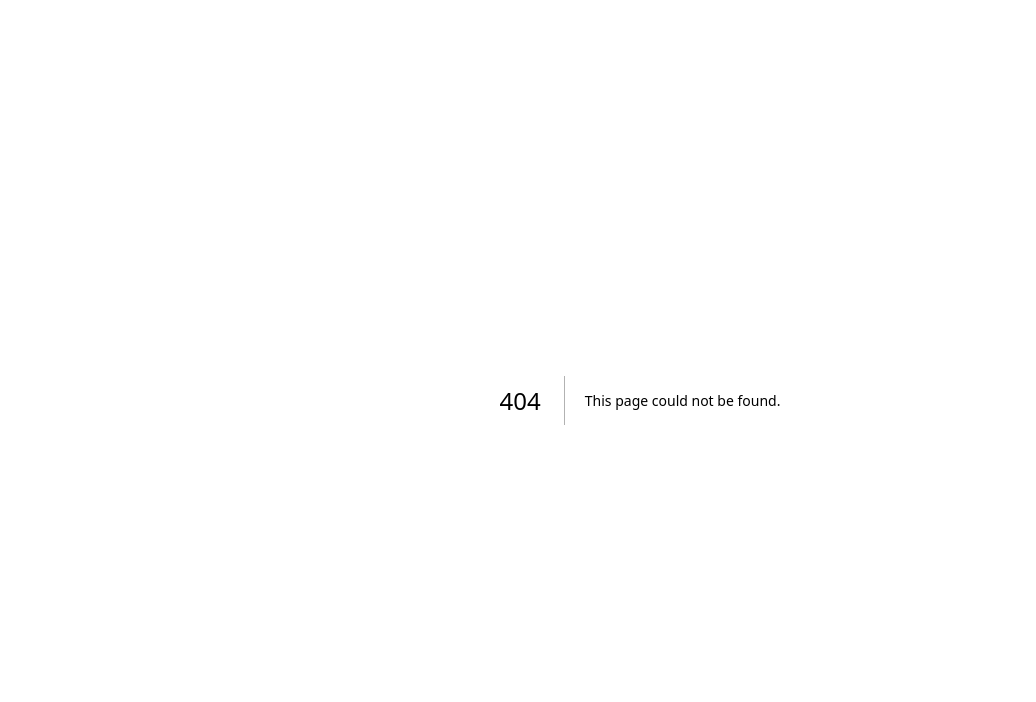
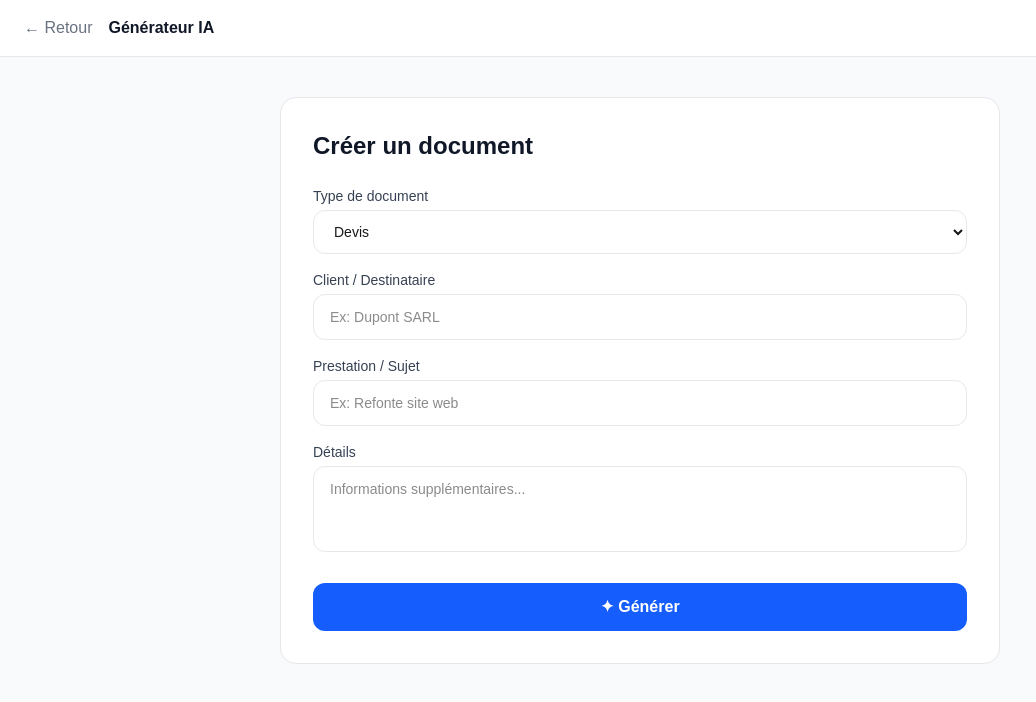
Before and after one commit to 4pnhds49yb-cmyk/easyadmin-ai, a Next.js app: page /dashboard/generateur in a window 1280 px wide. Before the commit this address had no page. Shown: the top 702 px of the page, without its empty margins (0-1036 px from the left). Built offline with nearby package versions, Linux system fonts and the light colour scheme.

Commit message:
Générateur IA ajouté

```diff
--- a/package.json
+++ b/package.json
@@ -12,6 +12,7 @@
     "@supabase/ssr": "^0.12.0",
     "@supabase/supabase-js": "^2.108.2",
     "next": "16.2.9",
+    "openai": "^6.45.0",
     "react": "19.2.4",
     "react-dom": "19.2.4"
   },
--- /dev/null
+++ b/src/app/api/generate/route.ts
@@ -0,0 +1,41 @@
+import { NextRequest, NextResponse } from 'next/server'
+import OpenAI from 'openai'
+
+const openai = new OpenAI({
+  apiKey: process.env.OPENAI_API_KEY,
+})
+
+export async function POST(req: NextRequest) {
+  const { type, data } = await req.json()
+
+  const prompts: Record<string, string> = {
+    devis: `Tu es un assistant professionnel. Génère un devis professionnel en français pour :
+- Client : ${data.client}
+- Prestation : ${data.prestation}
+- Détails : ${data.details}
+Le devis doit être professionnel, clair et inclure les mentions légales standard.`,
+
+    email: `Tu es un assistant professionnel. Rédige un email professionnel en français pour :
+- Destinataire : ${data.client}
+- Sujet : ${data.prestation}
+- Contexte : ${data.details}
+L'email doit être courtois, professionnel et efficace.`,
+
+    linkedin: `Tu es un expert en marketing. Rédige une publication LinkedIn engageante en français sur :
+- Sujet : ${data.prestation}
+- Contexte : ${data.details}
+La publication doit être accrocheuse et professionnelle.`,
+  }
+
+  const prompt = prompts[type] || `Génère un document professionnel en français pour : ${data.prestation}`
+
+  const completion = await openai.chat.completions.create({
+    model: 'gpt-4o-mini',
+    messages: [{ role: 'user', content: prompt }],
+    max_tokens: 1000,
+  })
+
+  const result = completion.choices[0].message.content
+
+  return NextResponse.json({ result })
+}
--- /dev/null
+++ b/src/app/dashboard/generateur/page.tsx
@@ -0,0 +1,92 @@
+'use client'
+
+import { useState } from 'react'
+import { useRouter } from 'next/navigation'
+
+export default function Generateur() {
+  const [type, setType] = useState('devis')
+  const [client, setClient] = useState('')
+  const [prestation, setPrestation] = useState('')
+  const [details, setDetails] = useState('')
+  const [result, setResult] = useState('')
+  const [loading, setLoading] = useState(false)
+  const router = useRouter()
+
+  const generate = async () => {
+    setLoading(true)
+    const res = await fetch('/api/generate', {
+      method: 'POST',
+      headers: { 'Content-Type': 'application/json' },
+      body: JSON.stringify({ type, data: { client, prestation, details } })
+    })
+    const data = await res.json()
+    setResult(data.result)
+    setLoading(false)
+  }
+
+  return (
+    <main className="min-h-screen bg-[#F8FAFC]">
+      <nav className="bg-white border-b border-gray-200 px-6 py-4 flex items-center gap-4">
+        <button onClick={() => router.push('/dashboard')} className="text-gray-500 hover:text-gray-700">← Retour</button>
+        <span className="font-bold text-gray-900">Générateur IA</span>
+      </nav>
+
+      <div className="max-w-3xl mx-auto px-6 py-10">
+        <div className="bg-white border border-gray-200 rounded-2xl p-8">
+          <h1 className="text-2xl font-bold text-gray-900 mb-6">Créer un document</h1>
+
+          <div className="space-y-4 mb-6">
+            <div>
+              <label className="text-sm font-medium text-gray-700 block mb-1">Type de document</label>
+              <select value={type} onChange={e => setType(e.target.value)}
+                className="w-full border border-gray-200 rounded-xl px-4 py-3 text-sm outline-none">
+                <option value="devis">Devis</option>
+                <option value="email">Email client</option>
+                <option value="linkedin">Post LinkedIn</option>
+              </select>
+            </div>
+            <div>
+              <label className="text-sm font-medium text-gray-700 block mb-1">Client / Destinataire</label>
+              <input type="text" value={client} onChange={e => setClient(e.target.value)}
+                placeholder="Ex: Dupont SARL"
+                className="w-full border border-gray-200 rounded-xl px-4 py-3 text-sm outline-none" />
+            </div>
+            <div>
+              <label className="text-sm font-medium text-gray-700 block mb-1">Prestation / Sujet</label>
+              <input type="text" value={prestation} onChange={e => setPrestation(e.target.value)}
+                placeholder="Ex: Refonte site web"
+                className="w-full border border-gray-200 rounded-xl px-4 py-3 text-sm outline-none" />
+            </div>
+            <div>
+              <label className="text-sm font-medium text-gray-700 block mb-1">Détails</label>
+              <textarea value={details} onChange={e => setDetails(e.target.value)}
+                placeholder="Informations supplémentaires..."
+                rows={3}
+                className="w-full border border-gray-200 rounded-xl px-4 py-3 text-sm outline-none resize-none" />
+            </div>
+          </div>
+
+          <button onClick={generate} disabled={loading}
+            className="w-full bg-blue-600 text-white font-semibold py-3 rounded-xl hover:bg-blue-700 disabled:opacity-50">
+            {loading ? 'Génération en cours...' : '✦ Générer'}
+          </button>
+
+          {result && (
+            <div className="mt-6">
+              <div className="flex justify-between items-center mb-2">
+                <span className="text-sm font-medium text-gray-700">Résultat</span>
+                <button onClick={() => navigator.clipboard.writeText(result)}
+                  className="text-xs bg-gray-100 px-3 py-1 rounded-lg hover:bg-gray-200">
+                  Copier
+                </button>
+              </div>
+              <div className="bg-gray-50 border border-gray-200 rounded-xl p-4 text-sm text-gray-800 whitespace-pre-wrap">
+                {result}
+              </div>
+            </div>
+          )}
+        </div>
+      </div>
+    </main>
+  )
+}
```
Also changed, not shown: 1 other file (tests, documents, lock files or other folders).
